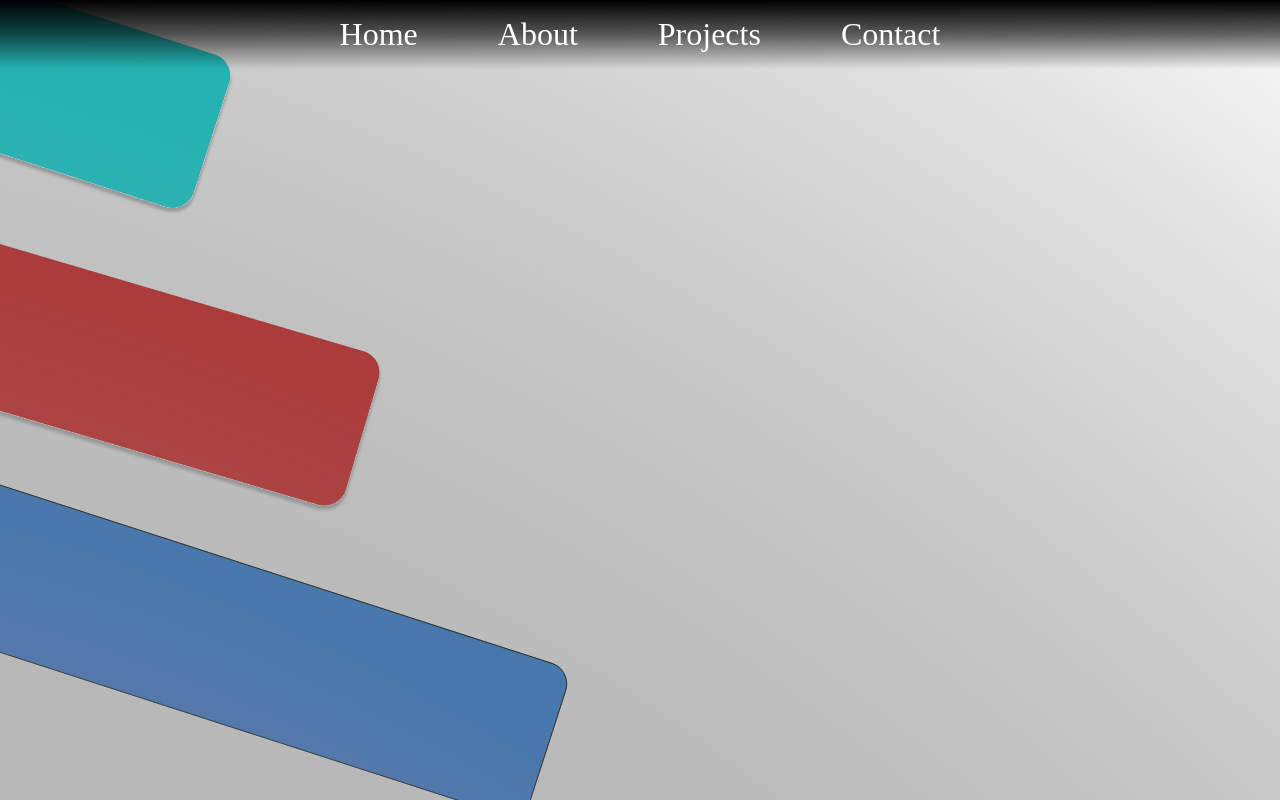
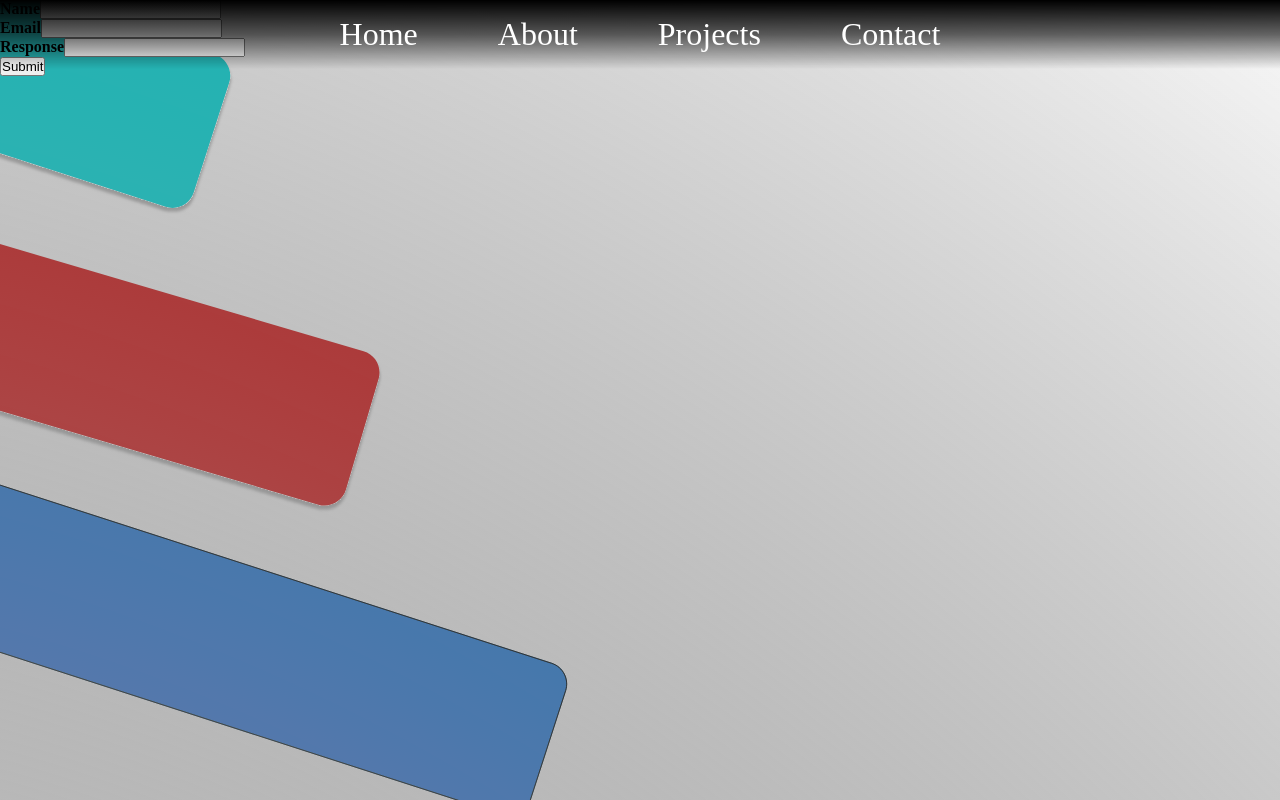
Before and after one commit to Dhruv6397/Dhruv-portfolio, a React (Vite) app: page /contact in a window 1280 px wide. Built offline with nearby package versions, Linux system fonts and the light colour scheme; a web font is replaced by a local one.

Commit message:
Update Contact.jsx
added form ... accessing data from user in netlify

```diff
--- a/src/components/Contact.jsx
+++ b/src/components/Contact.jsx
@@ -1,10 +1,51 @@
-import './../styles/Contact.css'
+
+import './../styles/Contact.css';
+
 export default function Contact() {
+  const encode = (data) => {
+    return Object.keys(data)
+      .map((key) => encodeURIComponent(key) + '=' + encodeURIComponent(data[key]))
+      .join('&');
+  };
+
+  const handleSubmit = (e) => {
+    e.preventDefault();
+
+    const formData = new FormData(e.target);
+    fetch('/', {
+      method: 'POST',
+      headers: { 'Content-Type': 'application/x-www-form-urlencoded' },
+      body: encode({ 'form-name': 'contact', ...Object.fromEntries(formData) })
+    })
+      .then(() => alert('Success!'))
+      .catch((error) => alert(error));
+  };
+
   return (
     <>
       <div className='contact-main-container'>
+        <form className='contact-main' onSubmit={handleSubmit} method='POST' data-netlify='true'>
+          <input type='hidden' name='form-name' value='contact' />
+          <div className='contact-item'>
+            <strong className='contact-name-field'>Name</strong>
+            <input className='contact-input' type='text' name='name' required />
+          </div>
 
+          <div className='contact-item'>
+            <strong className='contact-name-field'>Email</strong>
+            <input className='contact-input' type='email' name='email' required />
+          </div>
+
+          <div className='contact-item'>
+            <strong className='contact-name-field'>Response</strong>
+            <input className='contact-input' name='message' required />
+          </div>
+
+          <div className='contact-item'>
+            <button className='contact-item-button' type='submit'>Submit</button>
+          </div>
+        </form>
       </div>
     </>
-  )
+  );
 }
```
